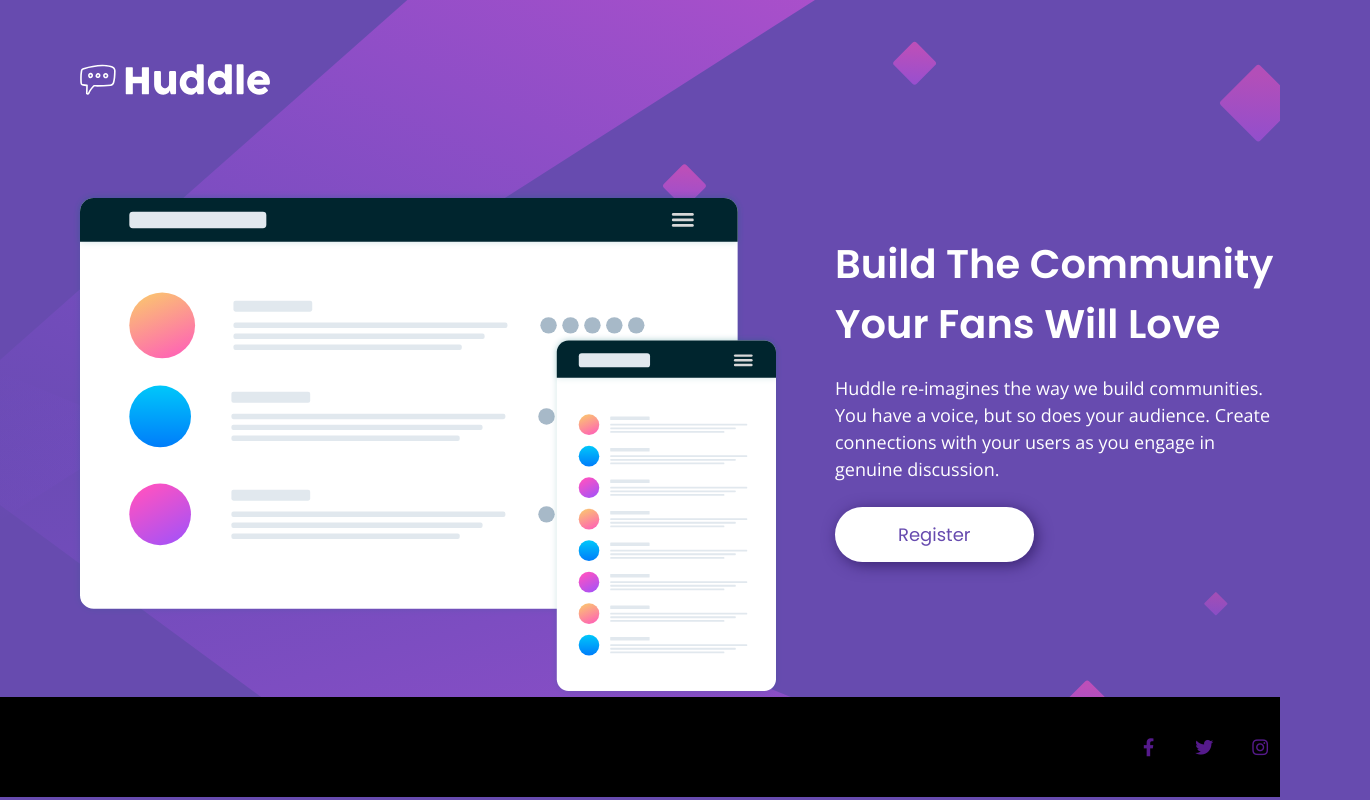
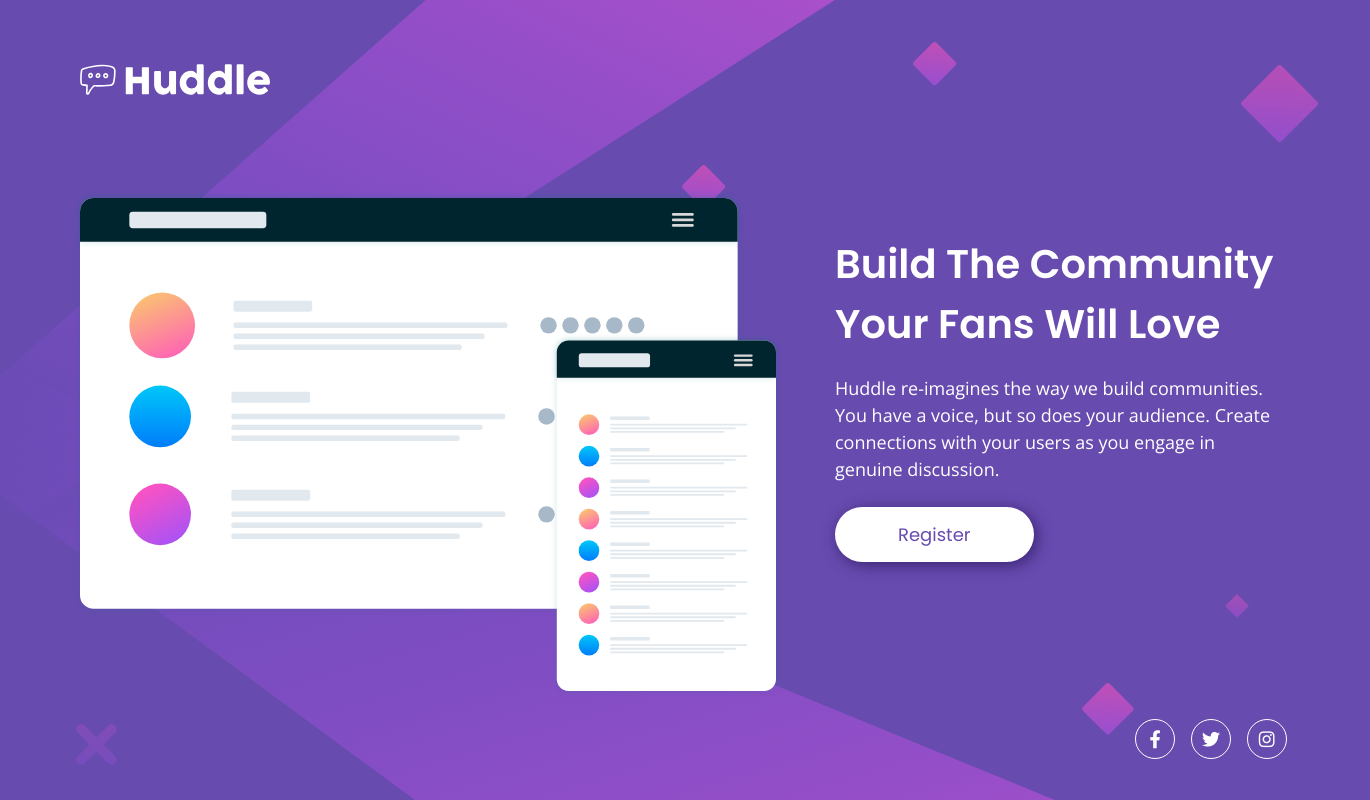
Before and after one commit to JJunior-Dev/huddle-landing-page, a plain HTML site: page index.html in a window 1280 px wide. Shown: the whole page, 1370 px wide, since content can reach past the window. Drawn offline with nearby package versions, Linux system fonts and the light colour scheme.

Commit message:
icons moved right

```diff
--- a/index.html
+++ b/index.html
@@ -13,6 +13,7 @@
   </head>
 
   <body>
+    <img class="bg-desktop" src="./src/images/bg-desktop.svg" alt="bg-desktop">
     <header class="header">
       <img class="logo" src="./src/images/logo.svg" alt="Logo">
     </header>
--- a/src/css/style.css
+++ b/src/css/style.css
@@ -3,10 +3,12 @@
 
 body {
     font-family: 'Open Sans', sans-serif;
-    content: '';
-    background: url('../images/bg-desktop.svg') center no-repeat;
-    background-size: cover;
     background-color: var(--medium-primary);
+}
+
+body .bg-desktop {
+    position: absolute;
+    z-index: -1;
 }
 
 .header .logo {
@@ -17,7 +19,7 @@ body {
 .container {
     font-family: 'Poppins', sans-serif;
     display: flex;
-    margin-left: 73px;
+    padding-left: 73px;
 }
 
 .container .mockups {
@@ -55,17 +57,18 @@ body {
     display: flex;
     justify-content: flex-end;
     align-items: center;
-    background-color: #000000;
+    width: 107%;
 }
 
 .footer .social {
-    margin: 30px 0;
+    margin: 22px 83px;
     font-size: 18px;
 
 }
 
 .footer .social a i {
-    border: #000000 solid 1px;
+    color: #fff;
+    border: #fff solid 1px;
     border-radius: 50px;
     padding: 10px;
     width: 40px;
```
